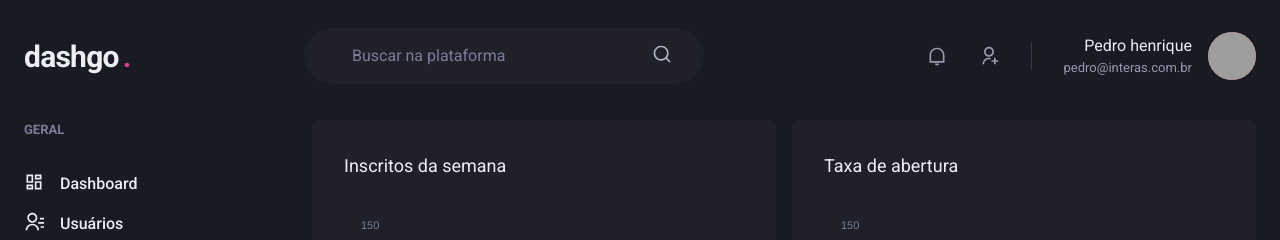
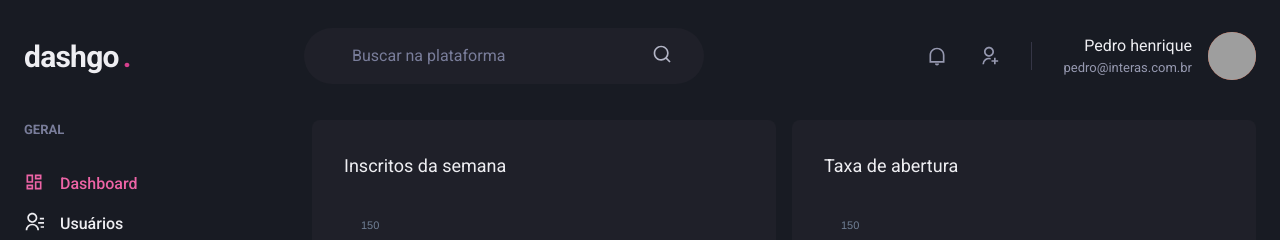
Before and after one commit to pedroksty/Dashpin, a Next.js app: page /dashboard in a window 1280 px wide. Shown: the top 240 px of the page. Built offline with nearby package versions, Linux system fonts and the light colour scheme; grey boxes are pictures that could not be loaded.

Commit message:
Feat: Show active Link

```diff
--- /dev/null
+++ b/src/components/ActiveLink/index.tsx
@@ -0,0 +1,34 @@
+import Link, { LinkProps } from 'next/link'
+import { useRouter } from 'next/router'
+import { cloneElement, ReactElement } from 'react'
+
+interface ActiveLinkProps extends LinkProps {
+  children: ReactElement
+  shouldMatchExactHref?: boolean
+}
+
+export function ActiveLink({ children, shouldMatchExactHref = false,...rest}:ActiveLinkProps ) {
+  const { asPath } = useRouter()
+
+  let isActive = false
+
+  if (shouldMatchExactHref && (asPath === rest.href || asPath === rest.as)) {
+    isActive = true
+  }
+
+  if (!shouldMatchExactHref &&
+    (asPath.startsWith(String(rest.href)) ||
+    asPath.startsWith(String(rest.as)))) {
+      isActive = true
+  }
+
+
+
+  return (
+    <Link {...rest}>
+      {cloneElement(children, {
+        color: isActive ? 'pink.400' : 'gray.50'
+      })}
+    </Link>
+  )
+}
--- a/src/components/SideBar/NavLink.tsx
+++ b/src/components/SideBar/NavLink.tsx
@@ -1,17 +1,22 @@
-import { Link, Icon, Text, LinkProps as ChakraLinkProps } from '@chakra-ui/react'
+import { Link as ChakraLink , Icon, Text, LinkProps as ChakraLinkProps } from '@chakra-ui/react'
 import { ElementType } from 'react'
-
+import Link  from 'next/link'
+import {ActiveLink} from '../../components/ActiveLink'
 
 interface NavLinkProps extends ChakraLinkProps {
   icon: ElementType
   children: string
+  href: string
 }
 
-export function NavLink( {icon, children, ...rest}: NavLinkProps ) {
+export function NavLink( {icon, children, href,...rest}: NavLinkProps ) {
   return (
-    <Link display="flex" align="center" {...rest} >
-      <Icon as={icon} fontSize="20" />
-      <Text ml="4" fontWeight="medium">{children}</Text>
-   </Link>
+    <ActiveLink href={href} passHref >
+      <ChakraLink display="flex" align="center" {...rest} >
+        <Icon as={icon} fontSize="20" />
+        <Text ml="4" fontWeight="medium">{children}</Text>
+    </ChakraLink>
+
+    </ActiveLink>
   )
 }
--- a/src/components/SideBar/SideBarNav.tsx
+++ b/src/components/SideBar/SideBarNav.tsx
@@ -9,13 +9,13 @@ export function SideBarNav() {
   return (
     <Stack spacing="12"  align="flex-start" >
       <NavSection title="GERAL" >
-        <NavLink   icon={RiDashboardLine}>Dashboard</NavLink>
-        <NavLink   icon={RiContactsLine}>Usuários</NavLink>
+        <NavLink  href="/dashboard" icon={RiDashboardLine}>Dashboard</NavLink>
+        <NavLink  href="/users" icon={RiContactsLine}>Usuários</NavLink>
       </NavSection>
 
       <NavSection  title="AUTOMAÇÃO">
-        <NavLink   icon={RiInputMethodLine}>Formulários</NavLink>
-        <NavLink   icon={RiGitMergeLine}>Automação</NavLink>
+        <NavLink  href="/forms"  icon={RiInputMethodLine}>Formulários</NavLink>
+        <NavLink  href="automation" icon={RiGitMergeLine}>Automação</NavLink>
       </NavSection>
 
   </Stack>
--- a/src/pages/users/index.tsx
+++ b/src/pages/users/index.tsx
@@ -1,4 +1,5 @@
 import { Box, Button, Checkbox, Flex, Heading, Icon, Table, Tbody, Td, Text, Th, Thead, Tr, useBreakpointValue } from '@chakra-ui/react'
+import Link from 'next/link'
 import { RiAddLine, RiPencilLine } from 'react-icons/ri'
 import { Header } from '../../components/Header'
 import { Pagination } from '../../components/Pagination'
@@ -22,7 +23,7 @@ export default function UserList() {
           <Flex mb="8" justifyContent="space-between" align="center">
             <Heading size="lg" fontWeight="normal">Usuários</Heading>
 
-
+            <Link href="/users/create" passHref>
               <Button
                 as="a"
                 size="sm"
@@ -33,6 +34,8 @@ export default function UserList() {
               >
                 Criar novo
               </Button>
+
+            </Link>
           </Flex>
 
 
```
Also changed, not shown: src/pages/users/create.tsx (+6 -1 lines). Lines whose indentation alone changed are shown as unchanged.
